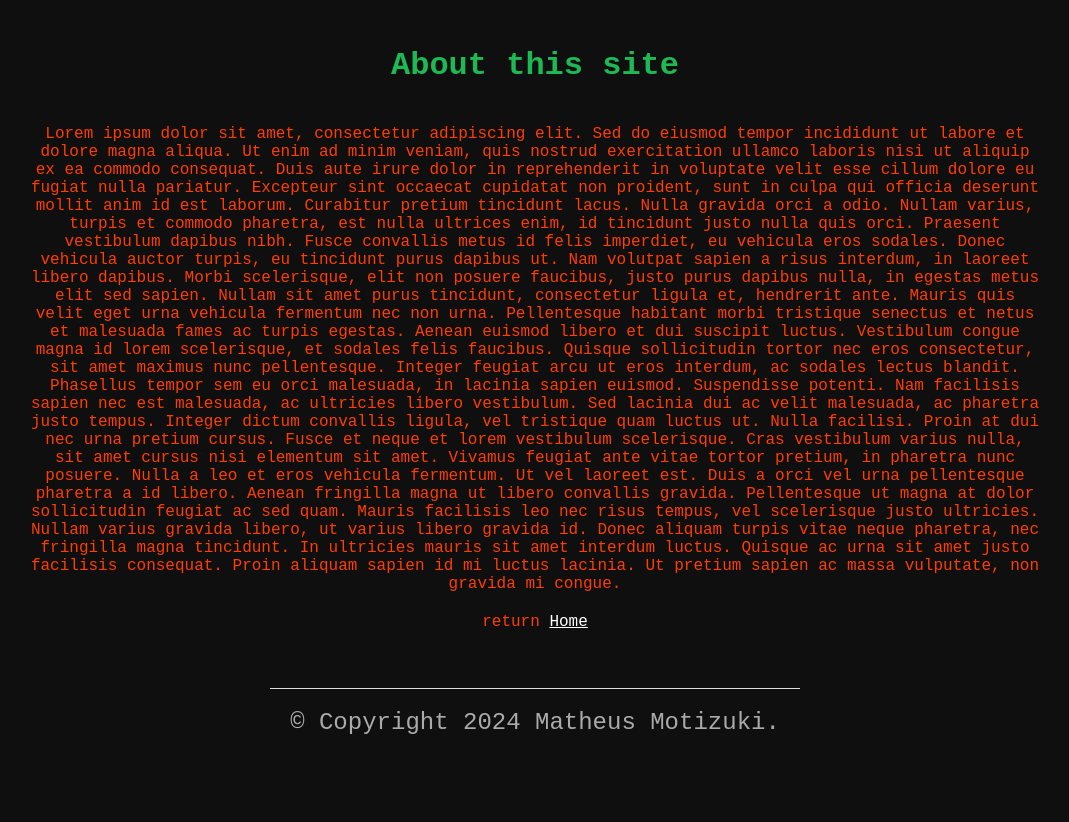
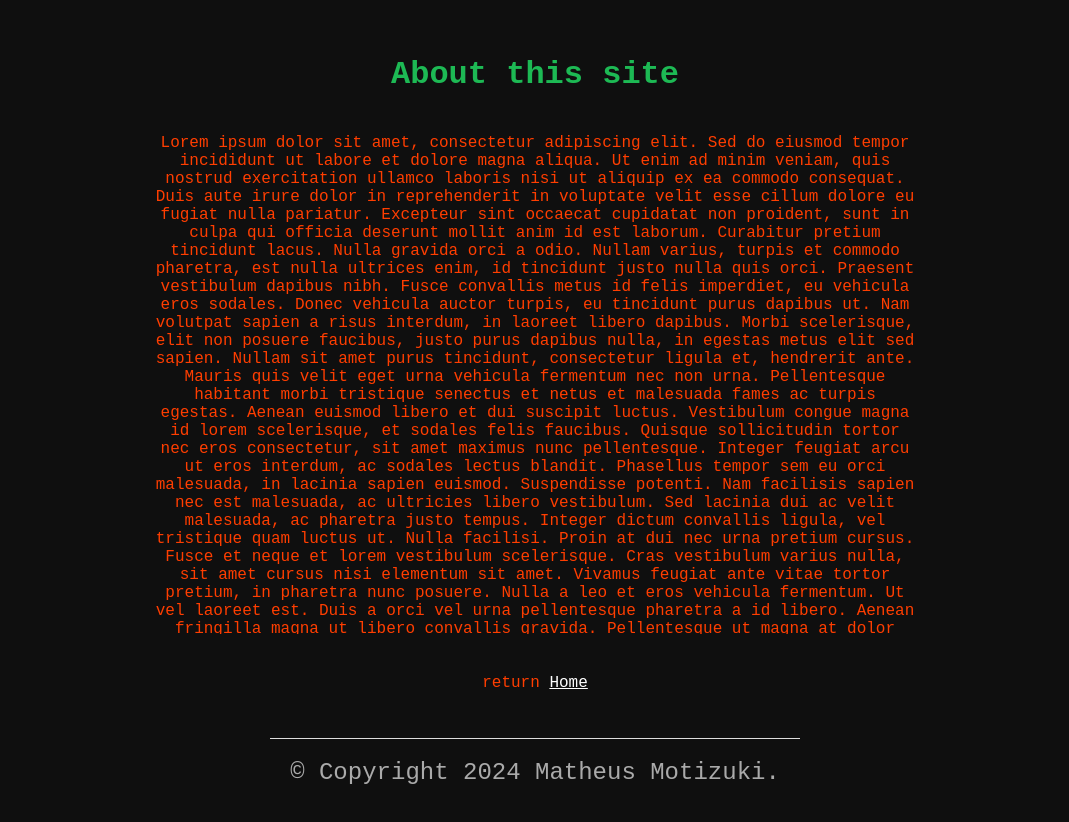
Before and after one commit to Svaan1/projeto-desenvolvimento-frontend, a SvelteKit app: page /about in a window 1280 px wide. Shown: the top 822 px of the page, without its empty margins (105-1174 px from the left). Built offline with nearby package versions, Linux system fonts and the light colour scheme; a web font is replaced by a local one.

Commit message:
chore: refactor about

```diff
--- a/src/routes/about/+page.svelte
+++ b/src/routes/about/+page.svelte
@@ -1,6 +1,6 @@
 <script>
 </script>
-
+<!-- TODO: fix this page -->
 <main>
     <div class="about-container">
         <h1><strong>About this site</strong></h1>
@@ -49,7 +49,7 @@
                 Ut pretium sapien ac massa vulputate, non gravida mi congue.
             </p>
         </div>
-        <p>return <a href="/">Home</a></p>
+        <p class="return">return <a href="/">Home</a></p>
     </div>
 </main>
 
@@ -58,12 +58,11 @@
 </footer>
 
 <style>
-    *{
-        overflow:hidden;
-    }
-
     main {
         font-family: 'Fragment Mono', monospace;
+        overflow: hidden;
+        margin: 0;
+        height: 100%;
     }
 
     footer{
@@ -72,6 +71,7 @@
         text-align: center;
         font-family: 'Fragment Mono', monospace;
     }
+
     .copyright{
         color: #aaa;
         padding: 20px;
@@ -81,29 +81,40 @@
     }
 
     .about-container{
-        height: 80vh;
+        height: calc(80vh + 30px);
         display: flex;
-        margin: 0 auto;
         align-items: center;
         flex-direction: column;
         justify-content: center;
+        padding-top: 20px;
+        margin: 0 auto;
+        text-align: center;
     }
 
     .about-container h1{
+        color: #1DB954;
         user-select: none;
-        color: #1DB954;
+    }
+
+    .return {
+        font-size: 1em;
+        padding-top: 40px;
+        text-align: center;
     }
 
     .lorem-container {
-        text-align: center;
-        max-width: 80%; /* Adjust the max-width as needed */
-        padding: 20px; /* Optional: add padding around the text */
+        padding: 20px;
+        max-height: 60vh;
+        overflow-y: auto;
+        max-width: 60vw;
     }
 
     .about-container p{
         margin: 0;
+        overflow-y: auto;
+        color: #ff3e00;
         user-select: none;
-        color: #ff3e00;
+        text-align: center;
     }
 
     .about-container a{
```
